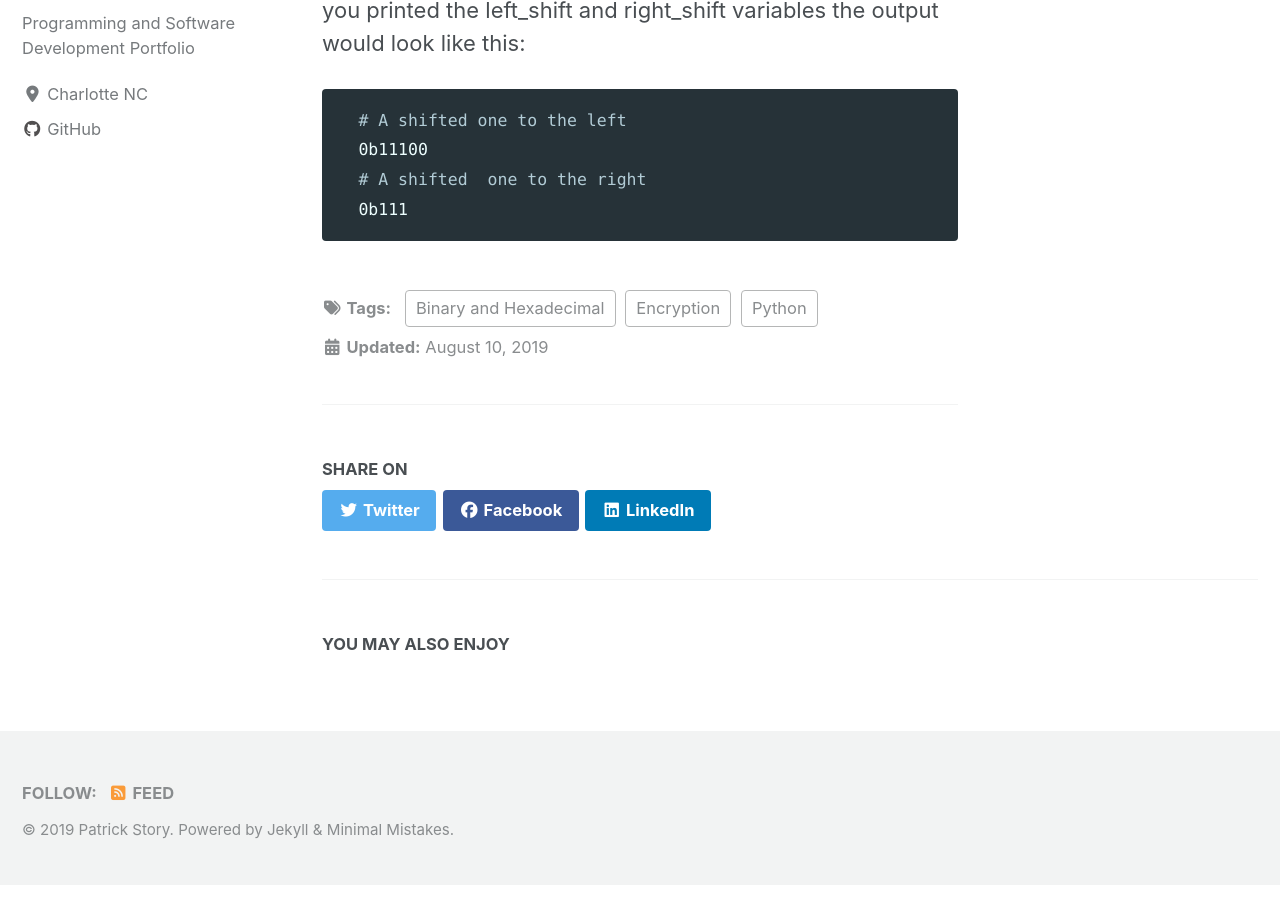
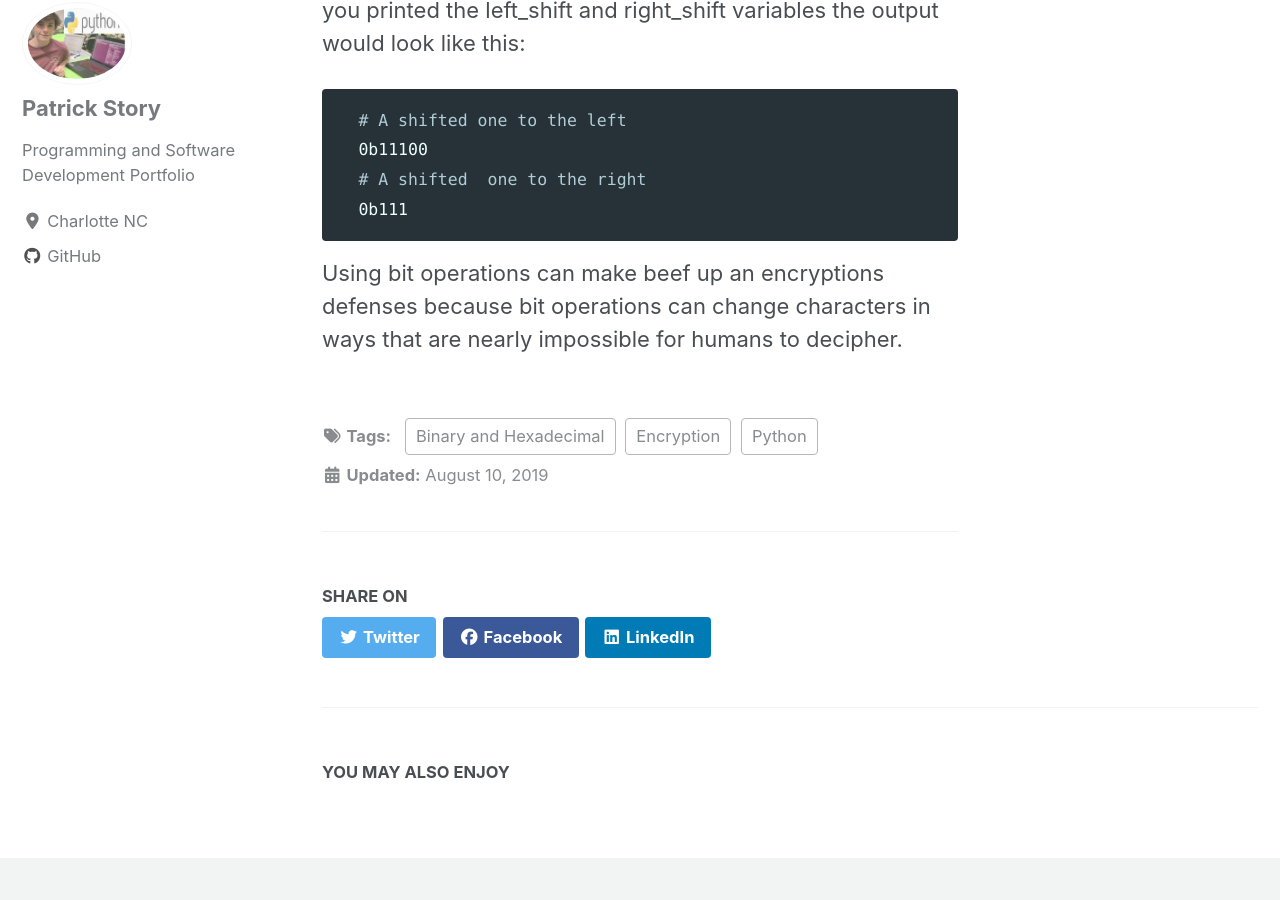
Before and after one commit to Patchyst/Patchyst.github.io, a Jekyll site: the page built from _posts/2019-08-10-binaryintro.md, in a window 1280 px wide and 900 px high, scrolled down 7383 px. Built offline with Jekyll 4.4.1, drawn with Linux system fonts in a browser that asks for light colours; cached includes are drawn as plain includes; nearby versions of some CDN libraries.

Commit message:
Updating Binary project

````diff
--- a/_posts/2019-08-10-binaryintro.md
+++ b/_posts/2019-08-10-binaryintro.md
@@ -109,3 +109,4 @@
   # A shifted  one to the right
   0b111
 ```
+Using bit operations can make beef up an encryptions defenses because bit operations can change characters in ways that are nearly impossible for humans to decipher.
````
